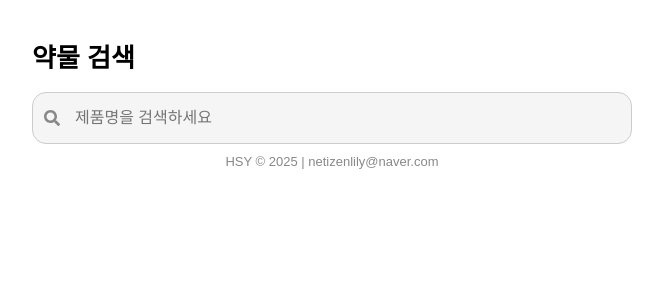
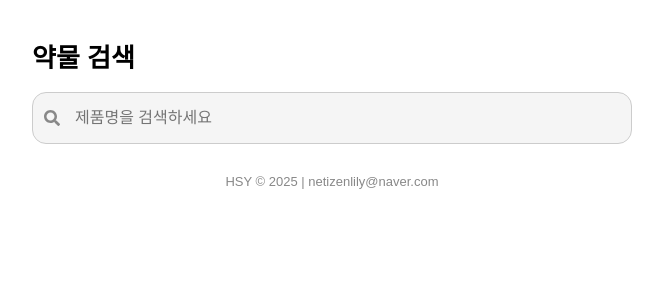
Before and after one commit to dasampharm/dasanpharm, a React (Create React App) app: page / in a window 1280 px wide. Shown: the top 300 px of the page, without its empty margins (308-971 px from the left). Built offline with nearby package versions, Linux system fonts and the light colour scheme.

Commit message:
Update_114

```diff
--- a/src/App.js
+++ b/src/App.js
@@ -117,7 +117,7 @@ function App() {
             </div>
           )}
 
-          <div style={{ maxHeight: "500px", overflowY: "auto", position: "relative" }}>
+          <div style={{ maxHeight: "700px", overflowY: "auto", position: "relative" }}>
             <table style={{ minWidth: "900px", borderCollapse: "separate", borderSpacing: "0", fontSize: "14px", width: "100%", marginBottom: "0" }}>
               <thead>
                 <tr>
@@ -154,9 +154,9 @@ function App() {
         </div>
       )}
 
-      <footer style={{ marginTop: "10px", fontSize: "13px", color: "#888", textAlign: "center" }}>
+      <div style={{ marginTop: "30px", fontSize: "13px", color: "#888", textAlign: "center" }}>
         HSY © 2025 | netizenlily@naver.com
-      </footer>
+      </div>
     </div>
   );
 }
```
